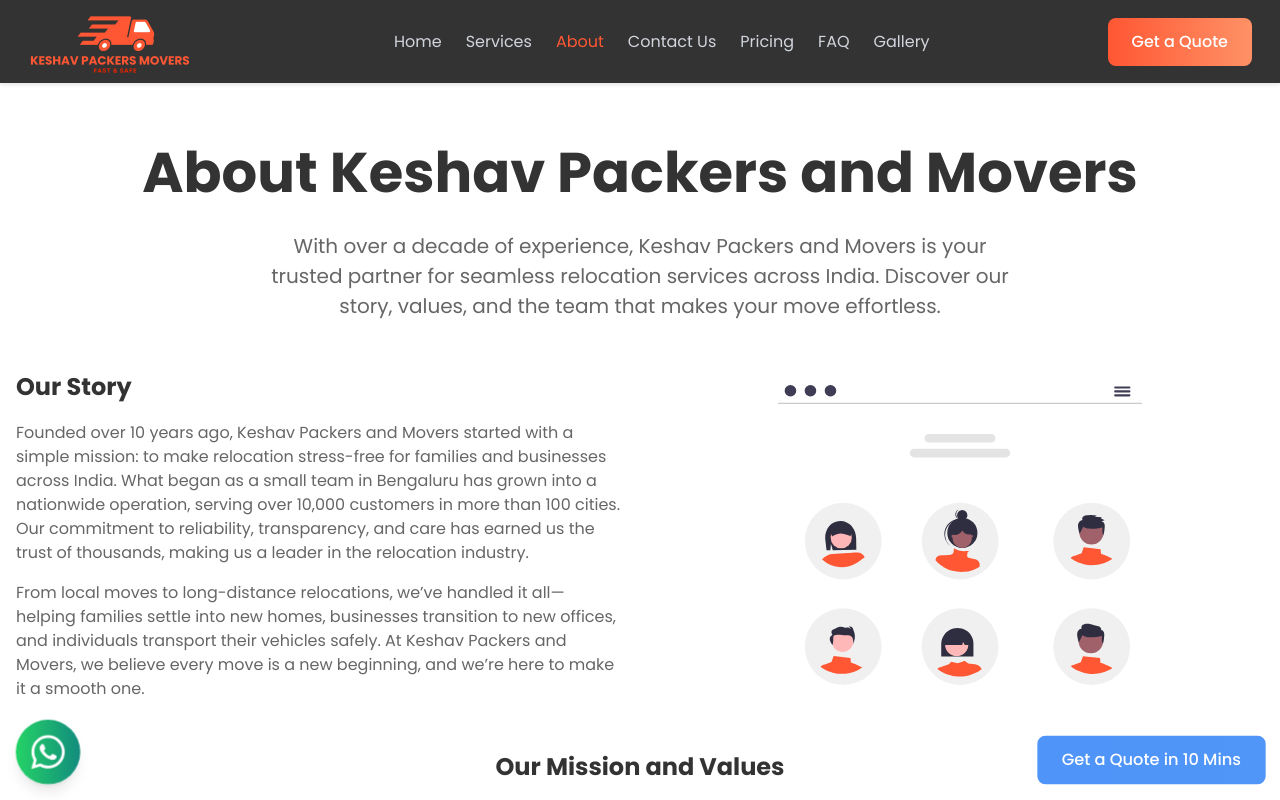
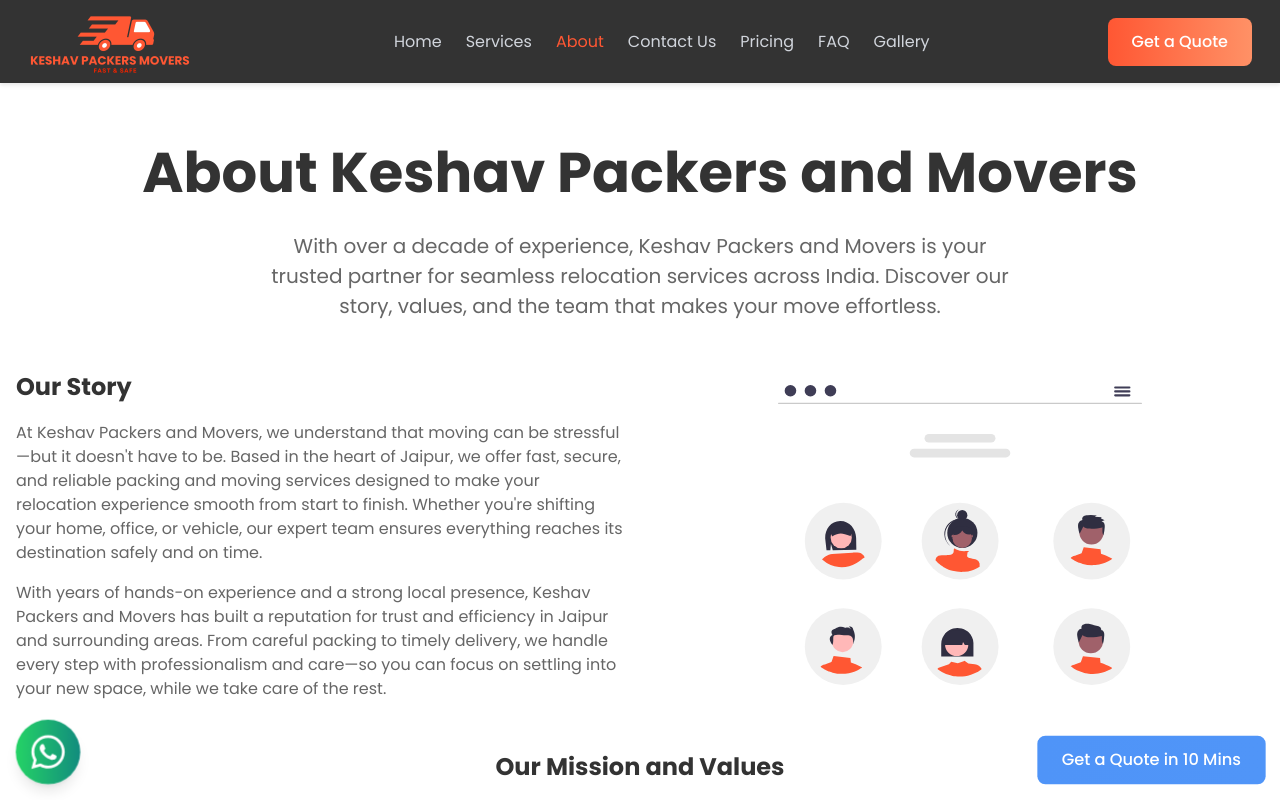
Before and after one commit to nitishpoonia/keshav-packers-movers, a Next.js app: page /about in a window 1280 px wide. Shown: the top 800 px of the page. Built offline with nearby package versions, Linux system fonts and the light colour scheme.

Commit message:
changed whatsapp number

```diff
--- a/src/app/about/page.js
+++ b/src/app/about/page.js
@@ -94,20 +94,21 @@
               Our Story
             </h2>
             <p className="text-[14px] sm:text-[16px] font-poppins font-poppinsRegular text-textMedium mb-4">
-              Founded over 10 years ago, Keshav Packers and Movers started with
-              a simple mission: to make relocation stress-free for families and
-              businesses across India. What began as a small team in Bengaluru
-              has grown into a nationwide operation, serving over 10,000
-              customers in more than 100 cities. Our commitment to reliability,
-              transparency, and care has earned us the trust of thousands,
-              making us a leader in the relocation industry.
+              At Keshav Packers and Movers, we understand that moving can be
+              stressful—but it doesn&apos;t have to be. Based in the heart of Jaipur,
+              we offer fast, secure, and reliable packing and moving services
+              designed to make your relocation experience smooth from start to
+              finish. Whether you&apos;re shifting your home, office, or vehicle, our
+              expert team ensures everything reaches its destination safely and
+              on time.
             </p>
             <p className="text-[14px] sm:text-[16px] font-poppins font-poppinsRegular text-textMedium">
-              From local moves to long-distance relocations, we’ve handled it
-              all—helping families settle into new homes, businesses transition
-              to new offices, and individuals transport their vehicles safely.
-              At Keshav Packers and Movers, we believe every move is a new
-              beginning, and we’re here to make it a smooth one.
+              With years of hands-on experience and a strong local presence,
+              Keshav Packers and Movers has built a reputation for trust and
+              efficiency in Jaipur and surrounding areas. From careful packing
+              to timely delivery, we handle every step with professionalism and
+              care—so you can focus on settling into your new space, while we
+              take care of the rest.
             </p>
           </div>
           <div className="relative h-[300px] rounded-[12px] overflow-hidden">
@@ -261,7 +262,6 @@
       <div className="mt-12 text-center border-t border-gray-300 pt-8">
         <div className="flex justify-center mt-4 space-x-4">
           <InlineContactForm />
-
         </div>
       </div>
 
--- a/src/app/layout.js
+++ b/src/app/layout.js
@@ -9,6 +9,9 @@
 export const metadata = {
   title: "Keshav Packers and Movers",
   description: "Reliable packers and movers in India.",
+  icons: {
+    icon: "/public/favicon.ico",
+  },
 };
 
 export default function RootLayout({ children }) {
--- a/src/components/FloatingWhatsAppButton.js
+++ b/src/components/FloatingWhatsAppButton.js
@@ -26,7 +26,7 @@
       animate="animate"
     >
       <Link
-        href="https://wa.me/+917568428665?text=Hello,%20I’d%20like%20to%20inquire%20about%20your%20moving%20services!"
+        href="https://wa.me/+917852000465?text=Hello,%20I’d%20like%20to%20inquire%20about%20your%20moving%20services!"
         target="_blank"
         rel="noopener noreferrer"
         className="
```
Also changed, not shown: 1 other file (tests, documents, lock files or other folders).
